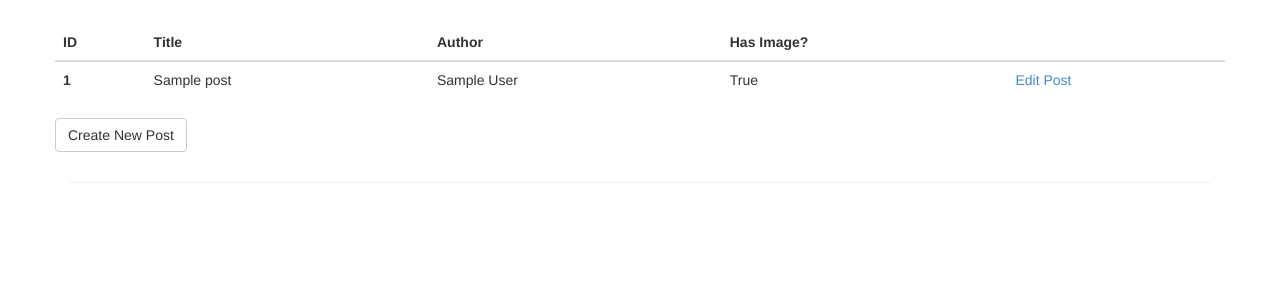
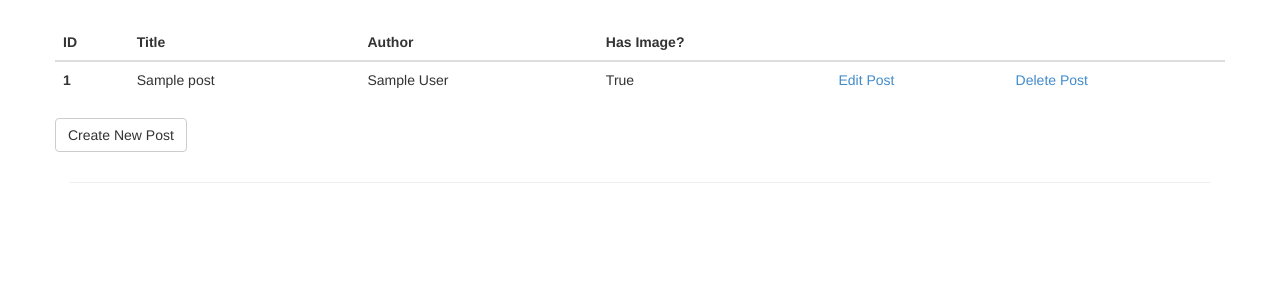
Before and after one commit to SalmaAli/udacity-cms, a Flask app: page / in a window 1280 px wide. Shown: the part 51-351 px from the top of the page. Run offline with Flask 2, Linux system fonts and the light colour scheme; a user stored in the database is signed in; tables that the repository leaves empty hold one stand-in row (values such as "Sample post"); some libraries are stand-ins or nearby versions.

Commit message:
modify delete URL

```diff
--- a/FlaskWebProject/templates/index.html
+++ b/FlaskWebProject/templates/index.html
@@ -22,6 +22,7 @@
                 <td>{{ post.author }}</td>
                 <td>{{ post.image_path != None }}</td>
                 <td><a href="{{ url_for('post', id=post.id) }}">Edit Post</a></td>
+                <td><a href="{{ url_for('delete', id=post.id) }}" method=post >Delete Post</a></td>
             </tr>
             {% endfor %}
         </table>
--- a/FlaskWebProject/views.py
+++ b/FlaskWebProject/views.py
@@ -121,6 +121,16 @@ def logout():
 
     return redirect(url_for('login'))
 
+
+@app.route('/delete/<int:id>', methods=['POST','GET'])
+def delete(id):
+    post = Post.query.get(int(id))
+    db.execute('DELETE FROM dbo.POSTS WHERE id = ?'[id])
+    db.commit()
+    flash('Entry deleted')
+    return redirect(url_for('home'))
+
+
 def _load_cache():
     #Load the cache from `msal`, if it exists
     cache = msal.SerializableTokenCache()
```
Also changed, not shown: FlaskWebProject/forms.py (line endings or trailing spaces), salma_images/article-cms-solution_subtitle.png (added), salma_images/sql-storage-solution_subtitle.png (renamed from salma_images/subtitle_field.png), 5 other files.
